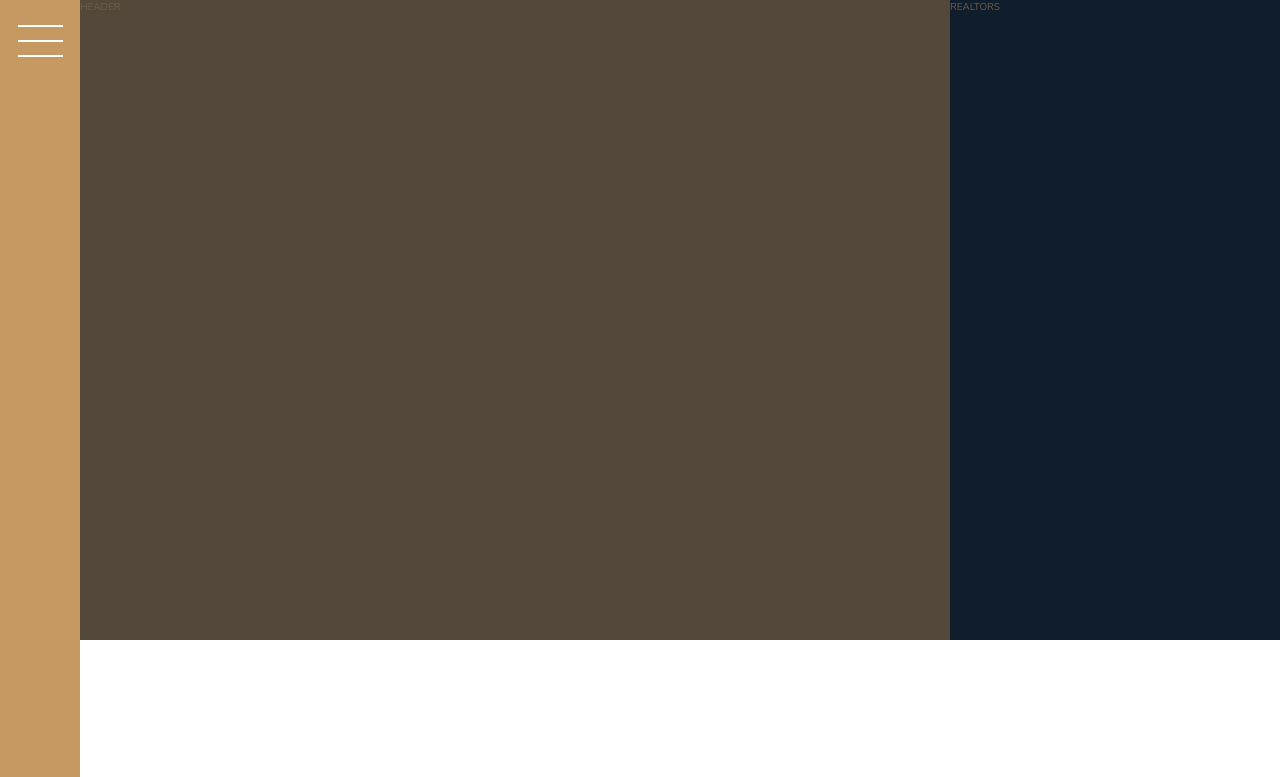
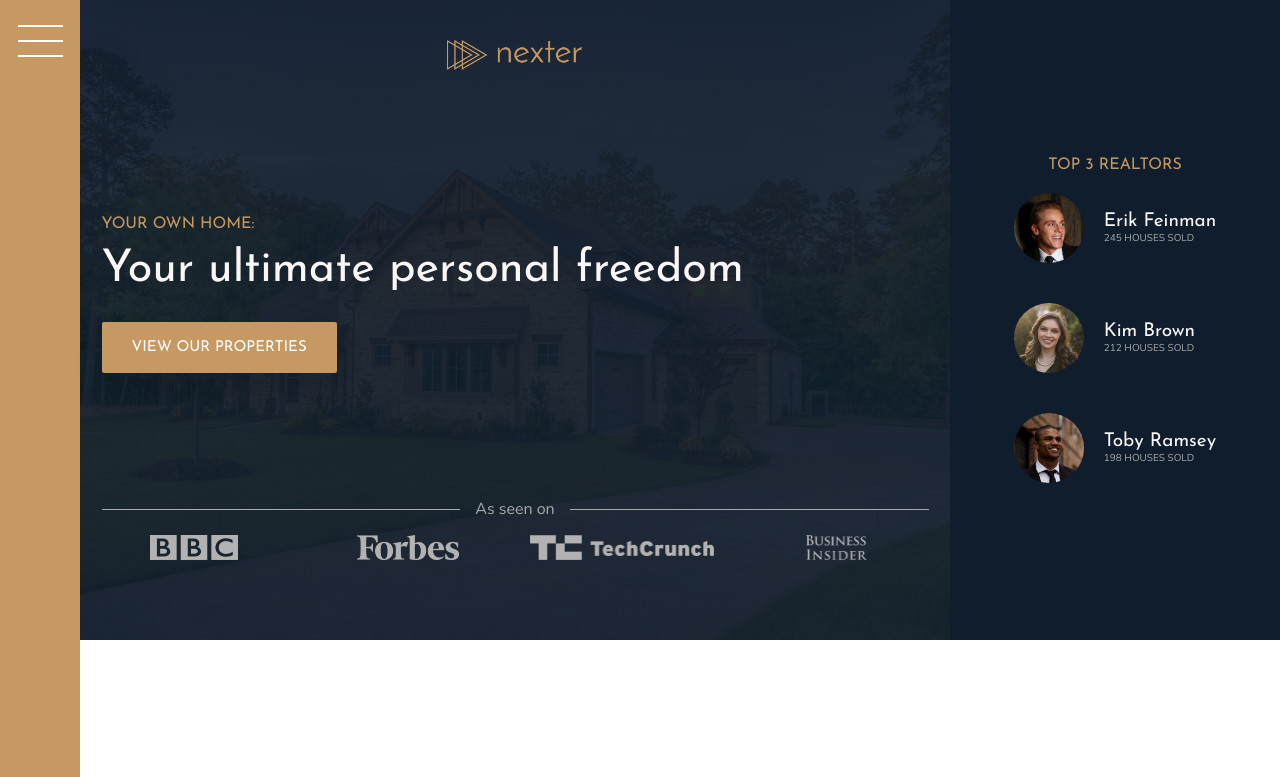
Before and after one commit to lanfengsun/nexter, a website: page index.html in a window 1280 px wide. Shown: the top 777 px of the page. Drawn offline with nearby package versions, Linux system fonts and the light colour scheme.

Commit message:
add header section

```diff
--- a/index.html
+++ b/index.html
@@ -17,11 +17,40 @@
         </div>
 
         <header class="header">
-            HEADER
+            <img src="img/logo.png" alt="Nexter logo" class="header__logo">
+            <h3 class="heading-3">Your own home:</h3>
+            <h1 class="heading-1">Your ultimate personal freedom</h1>
+            <button class="btn header__btn">View our properties</button>
+            <div class="header__seenon-text">As seen on</div>
+            <div class="header__seenon-logos">
+                <img src="img/logo-bbc.png" alt="Seen on logo 1">
+                <img src="img/logo-forbes.png" alt="Seen on logo 2">
+                <img src="img/logo-techcrunch.png" alt="Seen on logo 3">
+                <img src="img/logo-bi.png" alt="Seen on logo 4">
+            </div>
         </header>
 
         <div class="realtors">
-            REALTORS
+            <h3 class="heading-3">Top 3 realtors</h3>
+            <div class="realtors__list">
+                <img src="img/realtor-1.jpeg" alt="Realtor 1" class="realtors__img">
+                <div class="realtors__details">
+                    <h4 class="heading-4 heading-4--light">Erik Feinman</h4>
+                    <p class="realtors__sold">245 houses sold</p>
+                </div>
+
+                <img src="img/realtor-2.jpeg" alt="Realtor 2" class="realtors__img">
+                <div class="realtors__details">
+                    <h4 class="heading-4 heading-4--light">Kim Brown</h4>
+                    <p class="realtors__sold">212 houses sold</p>
+                </div>
+
+                <img src="img/realtor-3.jpeg" alt="Realtor 3" class="realtors__img">
+                <div class="realtors__details">
+                    <h4 class="heading-4 heading-4--light">Toby Ramsey</h4>
+                    <p class="realtors__sold">198 houses sold</p>
+                </div>
+            </div>
         </div>
 
         <section class="features">
--- a/sass/_header.scss
+++ b/sass/_header.scss
@@ -1,4 +1,53 @@
 .header {
-    background-color: $color-grey-dark-1;
     grid-column: full-start / col-end 6;
+    background-image: linear-gradient(rgba($color-secondary, .93), rgba($color-secondary, .93)), url(../img/hero.jpeg);
+    background-size: cover;
+    background-position: center;
+    padding: 8rem;
+    padding-top: 4rem;
+    display: grid;
+    grid-template-rows: 1fr min-content 6rem 1fr;
+    grid-template-columns: max-content;
+    grid-row-gap: 1.5rem;
+    justify-content: center;
+
+    &__logo {
+        height: 3rem;
+        justify-self: center;
+    }
+
+    &__btn {
+        align-self: start;
+        justify-self: start;
+    }
+
+    &__seenon-text {
+        font-size: 1.6rem;
+        color: $color-grey-light-2;
+        display: grid;
+        grid-template-columns: 1fr max-content 1fr;
+        grid-column-gap: 1.5rem;
+        align-items: center;
+
+        &::before,
+        &::after {
+            content: "";
+            height: 1px;
+            display: block;
+            background-color: currentColor;
+        }
+
+    }
+
+    &__seenon-logos {
+        display: grid;
+        grid-template-columns: repeat(4, 1fr);
+        grid-column-gap: 3rem;
+        justify-items: center;
+
+        img {
+            height: 2.5rem;
+            filter: brightness(.7);
+        }
+    }
 }
--- a/sass/_realtors.scss
+++ b/sass/_realtors.scss
@@ -1,4 +1,30 @@
 .realtors {
     background-color: $color-secondary;
     grid-column: col-start 7 / full-end;
+    padding: 3rem;
+    display: grid;
+    align-content: center;
+    justify-content: center;
+    justify-items: center;
+    grid-row-gap: 2rem;
+
+    &__list {
+        display: grid;
+        grid-template-columns: min-content max-content;
+        grid-column-gap: 2rem;
+        grid-row-gap: 5vh;
+        align-items: center;
+    }
+
+    &__img {
+        width: 7rem;
+        border-radius: 50%;
+        display: block;
+    }
+
+    &__sold {
+        text-transform: uppercase;
+        color: $color-grey-light-2;
+        // margin-top: -3px;
+    }
 }
--- a/sass/_typography.scss
+++ b/sass/_typography.scss
@@ -5,6 +5,9 @@
 
 .heading-1 {
     @extend %heading;
+    font-size: 4.5rem;
+    color: $color-grey-light-1;
+    line-height: 1;
 }
 
 .heading-2 {
```
Also changed, not shown: css/style.css.
